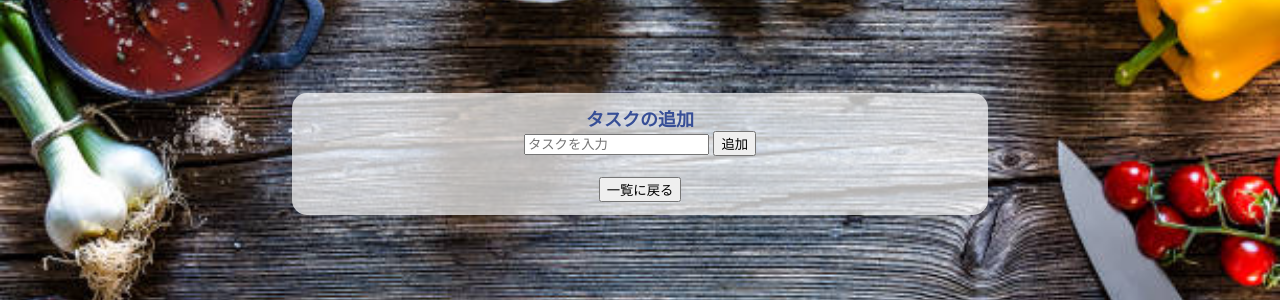
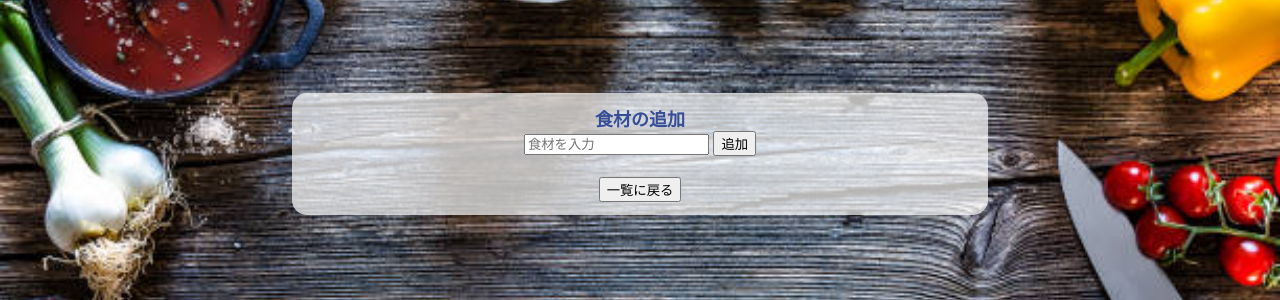
Before and after one commit to Saki-Hashimoto/Recicippe2, a Flask app: page /stockadd in a window 1280 px wide. Shown: the part 215-515 px from the top of the page. Run offline with Flask 2, Linux system fonts and the light colour scheme.

Commit message:
second commit

```diff
--- a/templates/stockadd.html
+++ b/templates/stockadd.html
@@ -4,9 +4,9 @@
   <div class="indexcontent">
       <h1 class="content_title">〜 Recicippe 〜</h1>
       <div class="content">
-      <div>タスクの追加</div>
+      <div>食材の追加</div>
       <form method="post">
-        <input type="text" name="new_task" placeholder="タスクを入力">
+        <input type="text" name="new_task" placeholder="食材を入力">
         <input type="submit" value="追加">
       </form>
       <br><button onclick="location.href='/stockmain'">一覧に戻る</button>
--- a/templates/stockupdate.html
+++ b/templates/stockupdate.html
@@ -4,7 +4,7 @@
     <div class="indexcontent">
         <h1 class="content_title">〜 Recicippe 〜</h1>
         <div class="content">
-        <div>タスク編集</div>
+        <div>食材編集</div>
         <form action="/stockmain" method="post">
             <input type="text" name="updated_task" value="{{ task_title }}">
             <button type="submit" name="updated_index" value="{{ task_index }}">変更</button>
```
